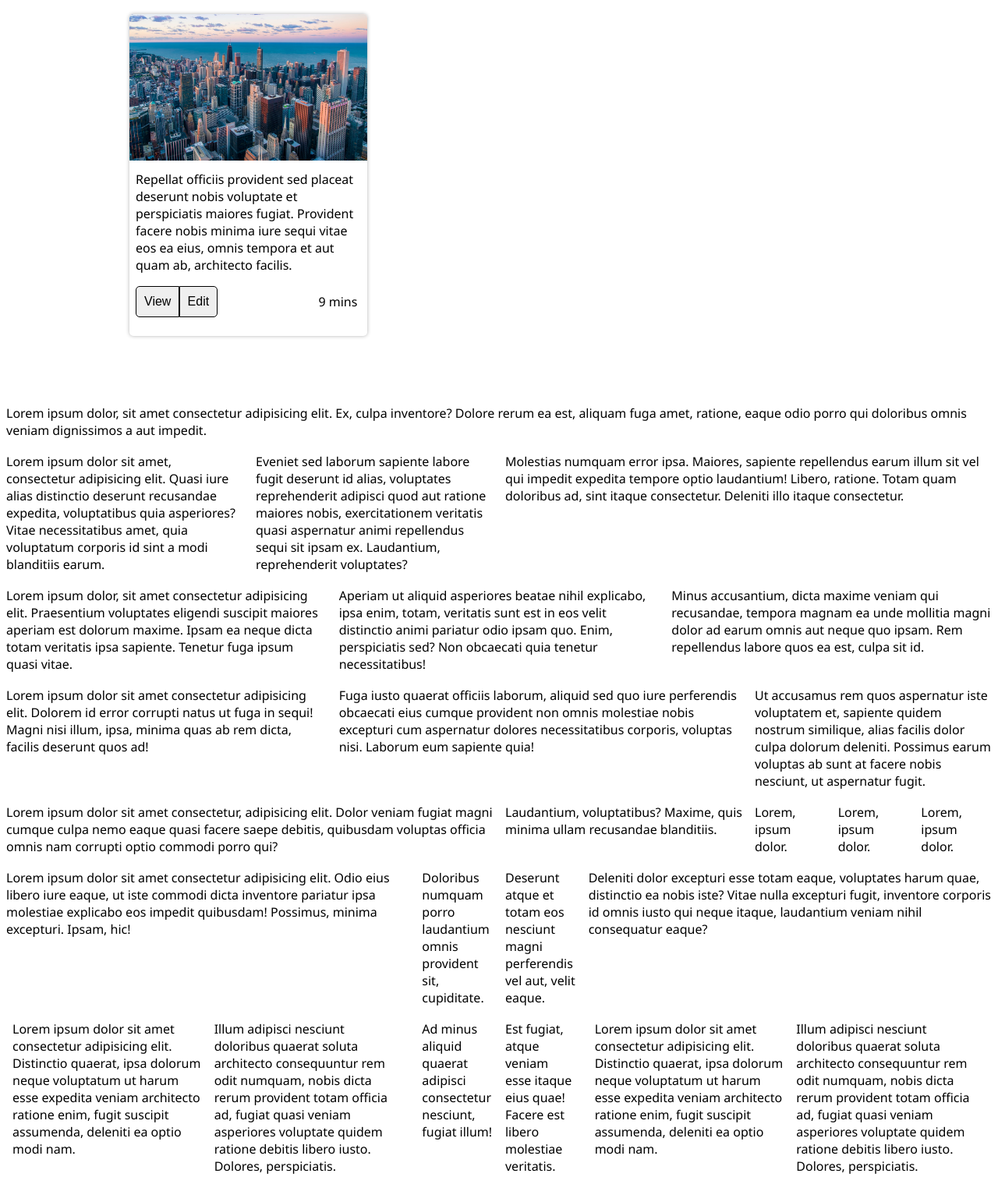
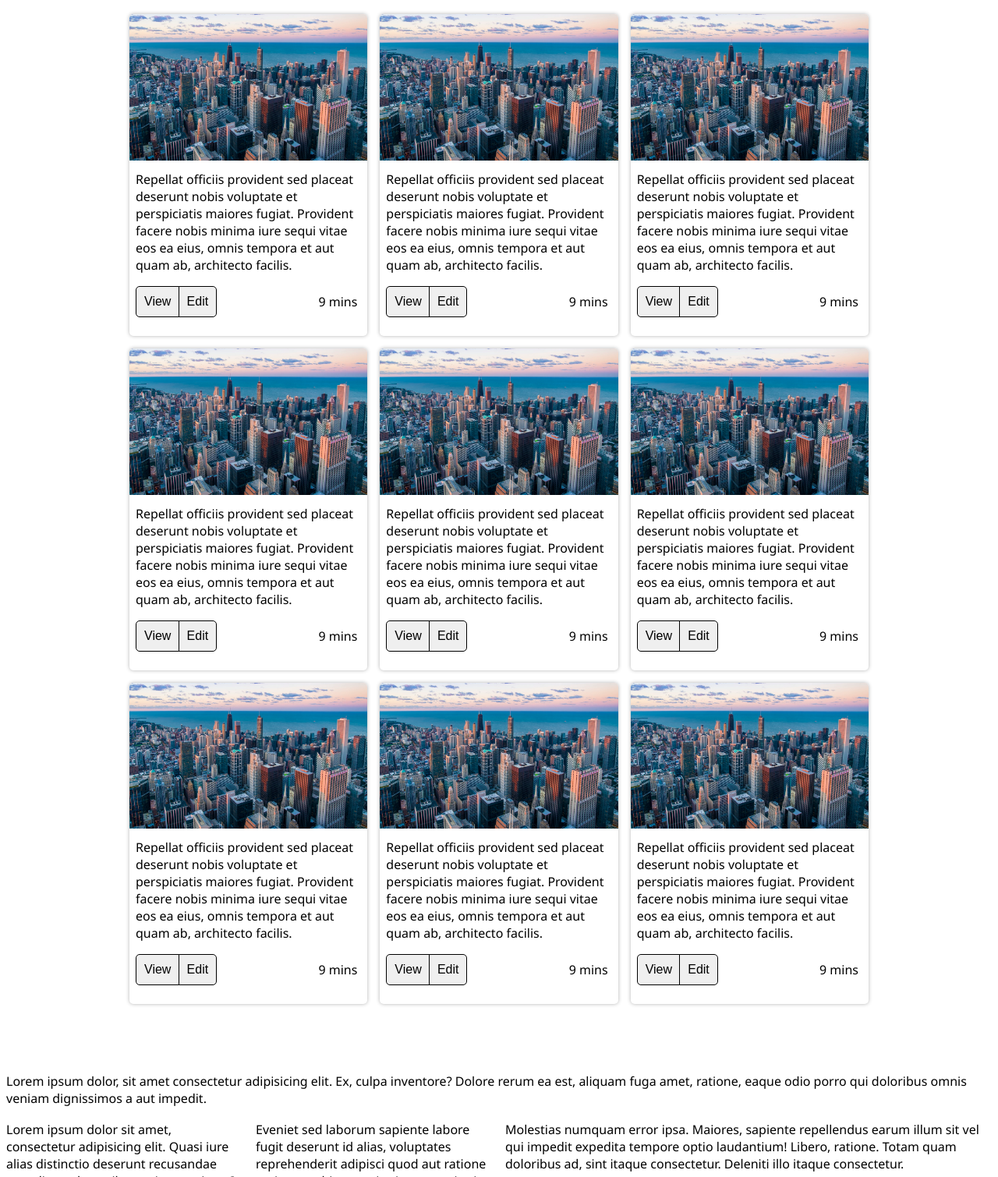
Before and after one commit to CelineHan16/layout, a plain HTML site: page index2.html in a window 1280 px wide. Shown: the top 1510 px of the page at 78% size. Drawn offline with Linux system fonts and the light colour scheme.

Commit message:
added new cards

```diff
--- a/index2.html
+++ b/index2.html
@@ -31,7 +31,152 @@
           </div>
         </div>
       </div>
+      <div class="col-4">
+        <div class="card">
+          <img src="./images/photo-1477959858617-67f85cf4f1df.jpg" width="100%" alt="">
+          <div class="card-content">Repellat officiis provident sed placeat deserunt nobis voluptate et perspiciatis
+            maiores fugiat. Provident facere nobis minima iure sequi vitae eos ea eius, omnis tempora et aut quam ab,
+            architecto facilis.
+            <footer>
+              <div>
+                <button class="btn">View</button>
+                <button class="btn ">Edit</button>
+              </div>
+              <div>
+                <span>9 mins</span>
+              </div>
+            </footer>
+          </div>
+        </div>
+      </div>
+      <div class="col-4">
+        <div class="card">
+          <img src="./images/photo-1477959858617-67f85cf4f1df.jpg" width="100%" alt="">
+          <div class="card-content">Repellat officiis provident sed placeat deserunt nobis voluptate et perspiciatis
+            maiores fugiat. Provident facere nobis minima iure sequi vitae eos ea eius, omnis tempora et aut quam ab,
+            architecto facilis.
+            <footer>
+              <div>
+                <button class="btn">View</button>
+                <button class="btn ">Edit</button>
+              </div>
+              <div>
+                <span>9 mins</span>
+              </div>
+            </footer>
+          </div>
+        </div>
+      </div>
+      <div class="col-4">
+        <div class="card">
+          <img src="./images/photo-1477959858617-67f85cf4f1df.jpg" width="100%" alt="">
+          <div class="card-content">Repellat officiis provident sed placeat deserunt nobis voluptate et perspiciatis
+            maiores fugiat. Provident facere nobis minima iure sequi vitae eos ea eius, omnis tempora et aut quam ab,
+            architecto facilis.
+            <footer>
+              <div>
+                <button class="btn">View</button>
+                <button class="btn ">Edit</button>
+              </div>
+              <div>
+                <span>9 mins</span>
+              </div>
+            </footer>
+          </div>
+        </div>
+      </div>
+      <div class="col-4">
+        <div class="card">
+          <img src="./images/photo-1477959858617-67f85cf4f1df.jpg" width="100%" alt="">
+          <div class="card-content">Repellat officiis provident sed placeat deserunt nobis voluptate et perspiciatis
+            maiores fugiat. Provident facere nobis minima iure sequi vitae eos ea eius, omnis tempora et aut quam ab,
+            architecto facilis.
+            <footer>
+              <div>
+                <button class="btn">View</button>
+                <button class="btn ">Edit</button>
+              </div>
+              <div>
+                <span>9 mins</span>
+              </div>
+            </footer>
+          </div>
+        </div>
+      </div>
+      <div class="col-4">
+        <div class="card">
+          <img src="./images/photo-1477959858617-67f85cf4f1df.jpg" width="100%" alt="">
+          <div class="card-content">Repellat officiis provident sed placeat deserunt nobis voluptate et perspiciatis
+            maiores fugiat. Provident facere nobis minima iure sequi vitae eos ea eius, omnis tempora et aut quam ab,
+            architecto facilis.
+            <footer>
+              <div>
+                <button class="btn">View</button>
+                <button class="btn ">Edit</button>
+              </div>
+              <div>
+                <span>9 mins</span>
+              </div>
+            </footer>
+          </div>
+        </div>
+      </div>
+      <div class="col-4">
+        <div class="card">
+          <img src="./images/photo-1477959858617-67f85cf4f1df.jpg" width="100%" alt="">
+          <div class="card-content">Repellat officiis provident sed placeat deserunt nobis voluptate et perspiciatis
+            maiores fugiat. Provident facere nobis minima iure sequi vitae eos ea eius, omnis tempora et aut quam ab,
+            architecto facilis.
+            <footer>
+              <div>
+                <button class="btn">View</button>
+                <button class="btn ">Edit</button>
+              </div>
+              <div>
+                <span>9 mins</span>
+              </div>
+            </footer>
+          </div>
+        </div>
+      </div>
+      <div class="col-4">
+        <div class="card">
+          <img src="./images/photo-1477959858617-67f85cf4f1df.jpg" width="100%" alt="">
+          <div class="card-content">Repellat officiis provident sed placeat deserunt nobis voluptate et perspiciatis
+            maiores fugiat. Provident facere nobis minima iure sequi vitae eos ea eius, omnis tempora et aut quam ab,
+            architecto facilis.
+            <footer>
+              <div>
+                <button class="btn">View</button>
+                <button class="btn ">Edit</button>
+              </div>
+              <div>
+                <span>9 mins</span>
+              </div>
+            </footer>
+          </div>
+        </div>
+      </div>
+      <div class="col-4">
+        <div class="card">
+          <img src="./images/photo-1477959858617-67f85cf4f1df.jpg" width="100%" alt="">
+          <div class="card-content">Repellat officiis provident sed placeat deserunt nobis voluptate et perspiciatis
+            maiores fugiat. Provident facere nobis minima iure sequi vitae eos ea eius, omnis tempora et aut quam ab,
+            architecto facilis.
+            <footer>
+              <div>
+                <button class="btn">View</button>
+                <button class="btn ">Edit</button>
+              </div>
+              <div>
+                <span>9 mins</span>
+              </div>
+            </footer>
+          </div>
+        </div>
+      </div>
     </div>
+
 
   </div>
   </div>
--- a/style.css
+++ b/style.css
@@ -129,11 +129,17 @@ footer {
   border: 1px solid black;
   font-size: 1em;
   border-radius: 5px 0 0 5px;
+  transition: all .3s;
 }
 .btn+.btn {
-  margin-left: -5px;
+  margin-left: -6px;
   border-radius: 0 5px 5px 0;
 }
 footer span {
   margin-right: 5px;
 }
+.btn:hover {
+  background-color: black;
+  color: white;
+  cursor: pointer;
+}
```
